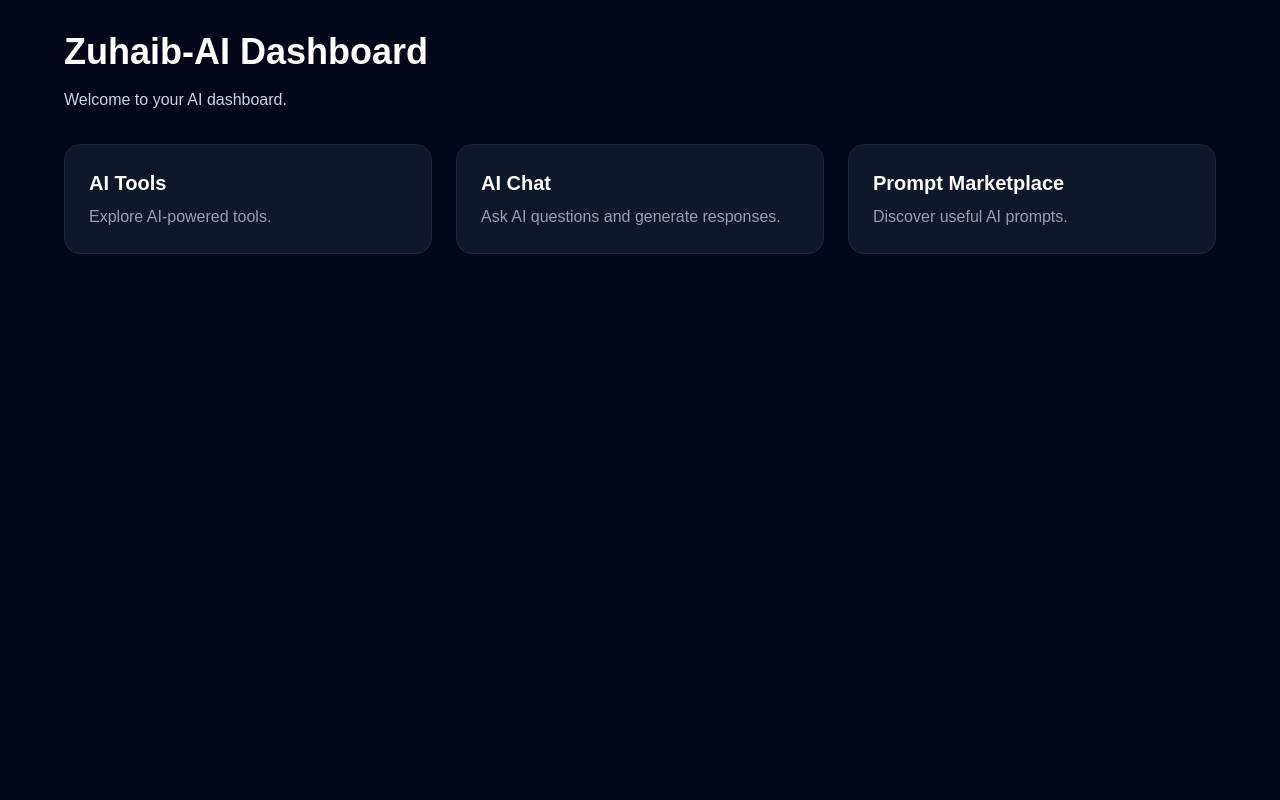
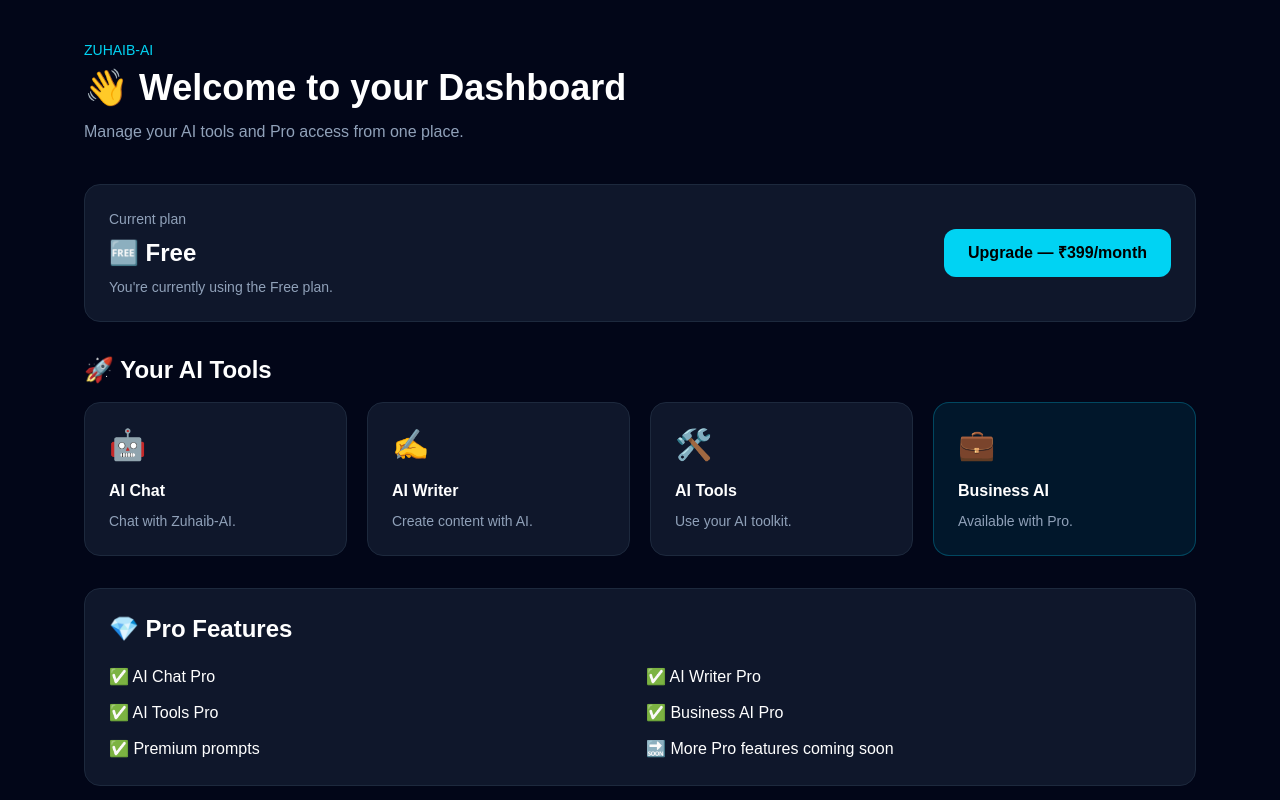
Before and after one commit to syedzuhaib072-max/zuhaib-AI, a Next.js app: page /dashboard in a window 1280 px wide. Shown: the top 800 px of the page. Built offline with nearby package versions, Linux system fonts and the light colour scheme.

Commit message:
Add Pro dashboard

```diff
--- a/app/dashboard/page.tsx
+++ b/app/dashboard/page.tsx
@@ -1,43 +1,155 @@
+"use client";
+
+import { useEffect, useState } from "react";
+import { isProUser } from "@/lib/proAccess";
+
 export default function DashboardPage() {
+  const [isPro, setIsPro] = useState(false);
+
+  useEffect(() => {
+    setIsPro(isProUser());
+  }, []);
+
   return (
-    <main className="min-h-screen bg-slate-950 text-white p-8">
-      <div className="max-w-6xl mx-auto">
-        <h1 className="text-4xl font-bold mb-4">
-          Zuhaib-AI Dashboard
+    <main className="min-h-screen bg-slate-950 text-white">
+      <div className="mx-auto max-w-6xl px-5 py-10">
+
+        {/* Header */}
+        <div className="mb-10">
+          <p className="text-sm text-cyan-400">
+            ZUHAIB-AI
+          </p>
+
+          <h1 className="mt-2 text-4xl font-bold">
+            👋 Welcome to your Dashboard
           </h1>
 
-        <p className="text-slate-300 mb-8">
-          Welcome to your AI dashboard.
-        </p>
-
-        <div className="grid gap-6 md:grid-cols-3">
-          <div className="bg-slate-900 p-6 rounded-2xl border border-slate-800">
-            <h2 className="text-xl font-bold mb-2">
-              AI Tools
-            </h2>
-            <p className="text-slate-400">
-              Explore AI-powered tools.
+          <p className="mt-3 text-slate-400">
+            Manage your AI tools and Pro access from one place.
           </p>
         </div>
 
-          <div className="bg-slate-900 p-6 rounded-2xl border border-slate-800">
-            <h2 className="text-xl font-bold mb-2">
-              AI Chat
+        {/* Account card */}
+        <section className="rounded-2xl border border-slate-800 bg-slate-900 p-6">
+          <div className="flex flex-col gap-5 sm:flex-row sm:items-center sm:justify-between">
+
+            <div>
+              <p className="text-sm text-slate-400">
+                Current plan
+              </p>
+
+              <h2 className="mt-2 text-2xl font-bold">
+                {isPro ? "💎 Pro" : "🆓 Free"}
               </h2>
-            <p className="text-slate-400">
-              Ask AI questions and generate responses.
+
+              <p className="mt-2 text-sm text-slate-400">
+                {isPro
+                  ? "You have Pro access on this browser."
+                  : "You're currently using the Free plan."}
               </p>
             </div>
 
-          <div className="bg-slate-900 p-6 rounded-2xl border border-slate-800">
-            <h2 className="text-xl font-bold mb-2">
-              Prompt Marketplace
+            {!isPro && (
+              <a
+                href="/proaccesss"
+                className="rounded-xl bg-cyan-400 px-6 py-3 text-center font-bold text-black hover:bg-cyan-300"
+              >
+                Upgrade — ₹399/month
+              </a>
+            )}
+          </div>
+        </section>
+
+        {/* AI products */}
+        <section className="mt-8">
+          <h2 className="mb-4 text-2xl font-bold">
+            🚀 Your AI Tools
           </h2>
-            <p className="text-slate-400">
-              Discover useful AI prompts.
+
+          <div className="grid gap-5 sm:grid-cols-2 lg:grid-cols-4">
+
+            <a
+              href="/chat"
+              className="rounded-2xl border border-slate-800 bg-slate-900 p-6 hover:border-cyan-400"
+            >
+              <div className="text-3xl">🤖</div>
+              <h3 className="mt-4 font-bold">AI Chat</h3>
+              <p className="mt-2 text-sm text-slate-400">
+                Chat with Zuhaib-AI.
               </p>
+            </a>
+
+            <a
+              href="/writer"
+              className="rounded-2xl border border-slate-800 bg-slate-900 p-6 hover:border-cyan-400"
+            >
+              <div className="text-3xl">✍️</div>
+              <h3 className="mt-4 font-bold">AI Writer</h3>
+              <p className="mt-2 text-sm text-slate-400">
+                Create content with AI.
+              </p>
+            </a>
+
+            <a
+              href="/tools"
+              className="rounded-2xl border border-slate-800 bg-slate-900 p-6 hover:border-cyan-400"
+            >
+              <div className="text-3xl">🛠️</div>
+              <h3 className="mt-4 font-bold">AI Tools</h3>
+              <p className="mt-2 text-sm text-slate-400">
+                Use your AI toolkit.
+              </p>
+            </a>
+
+            <a
+              href="/business"
+              className="rounded-2xl border border-cyan-500/30 bg-cyan-500/10 p-6 hover:border-cyan-400"
+            >
+              <div className="text-3xl">💼</div>
+              <h3 className="mt-4 font-bold">
+                Business AI
+              </h3>
+              <p className="mt-2 text-sm text-slate-400">
+                {isPro
+                  ? "Your Pro business tools."
+                  : "Available with Pro."}
+              </p>
+            </a>
+
           </div>
+        </section>
+
+        {/* Pro features */}
+        <section className="mt-8 rounded-2xl border border-slate-800 bg-slate-900 p-6">
+          <h2 className="text-2xl font-bold">
+            💎 Pro Features
+          </h2>
+
+          <div className="mt-5 grid gap-3 sm:grid-cols-2">
+            <p>✅ AI Chat Pro</p>
+            <p>✅ AI Writer Pro</p>
+            <p>✅ AI Tools Pro</p>
+            <p>✅ Business AI Pro</p>
+            <p>✅ Premium prompts</p>
+            <p>🔜 More Pro features coming soon</p>
           </div>
+        </section>
+
+        {/* Payment status */}
+        <section className="mt-8 rounded-2xl border border-slate-800 bg-slate-900 p-6 text-center">
+          <p className="text-sm text-slate-400">
+            Subscription
+          </p>
+
+          <p className="mt-2 font-bold">
+            ₹399/month
+          </p>
+
+          <p className="mt-2 text-xs text-slate-500">
+            Payment integration coming soon.
+          </p>
+        </section>
+
       </div>
     </main>
   );
```
Lines whose indentation alone changed are shown as unchanged.
